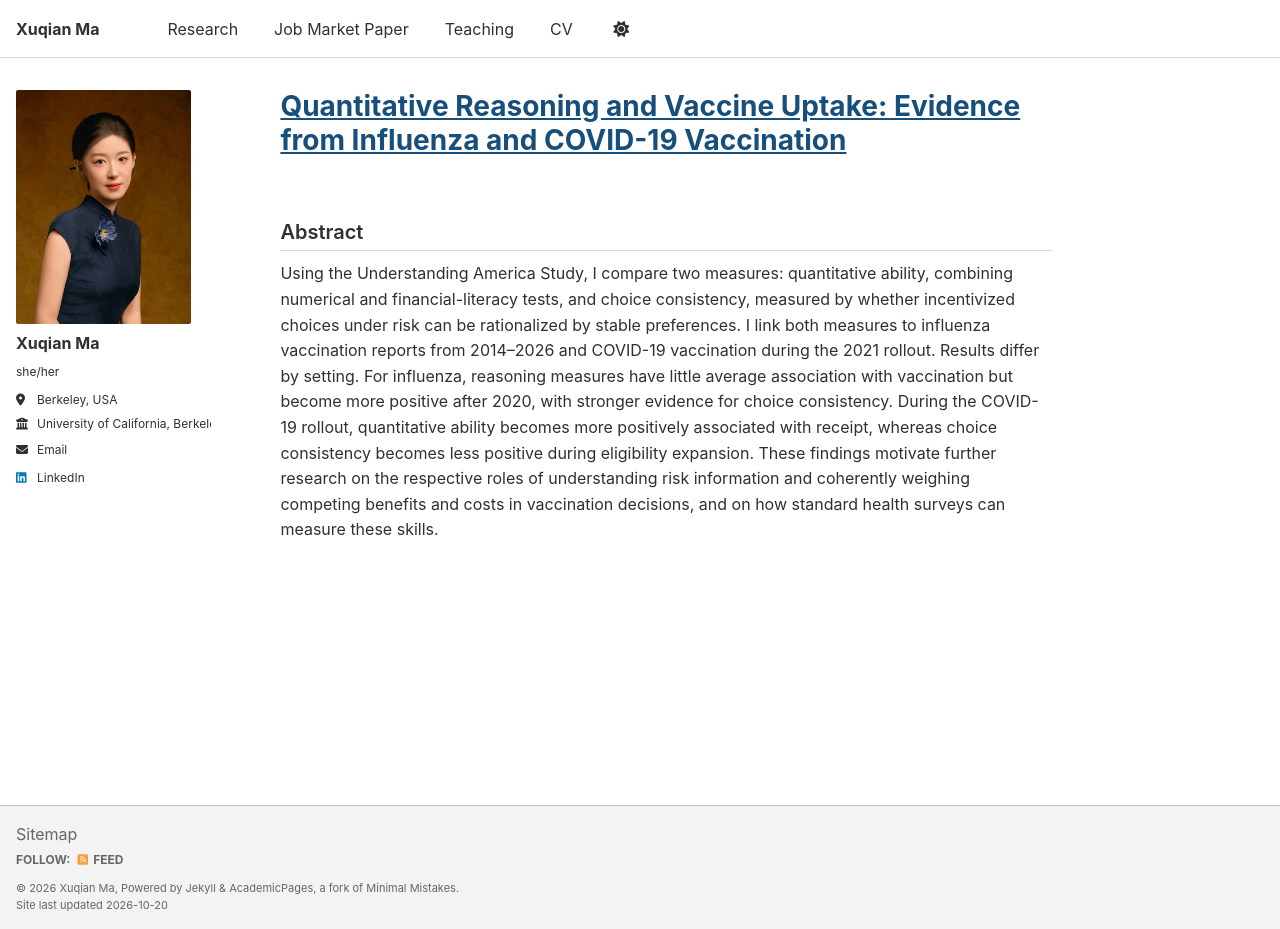
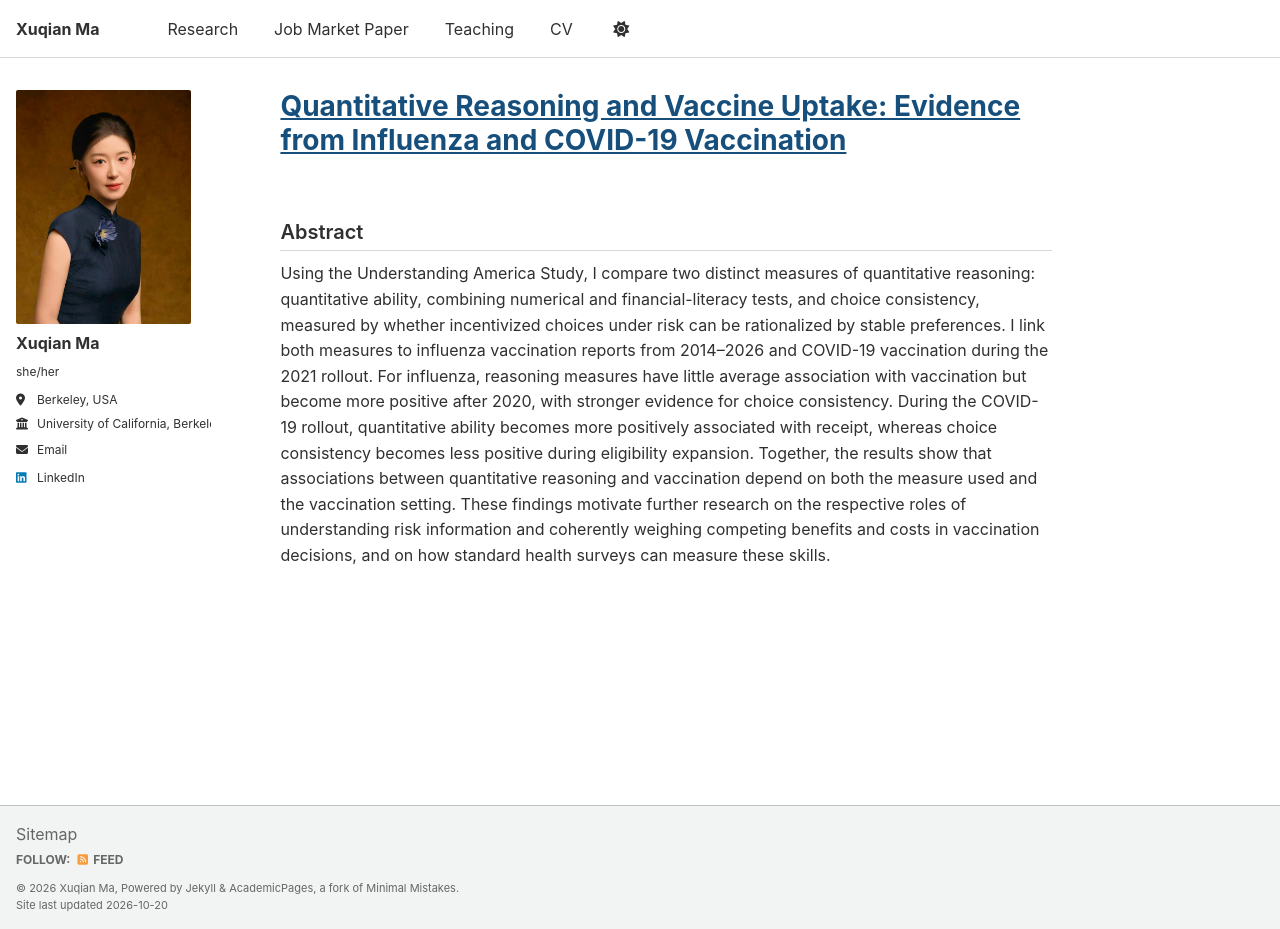
Before and after one commit to xuqianma0718/xuqianma0718.github.io, a Jekyll site: the page built from _publications/economic-rationality-preventive-health.md, in a window 1280 px wide and 929 px high. Built offline with Jekyll 4.4.1, drawn with Linux system fonts in a browser that asks for light colours; a script that is not in the unit is left out.

Commit message:
Update JMP abstract framing

```diff
--- a/_publications/economic-rationality-preventive-health.md
+++ b/_publications/economic-rationality-preventive-health.md
@@ -6,7 +6,7 @@ permalink: /job-market-paper/
 authors: "Xuqian Ma"
 paper_url: "https://drive.google.com/file/d/1JBFgaiin_XU56YyAmNXcrnsnGFxtNzU8/view?usp=sharing"
 abstract: >-
-  Using the Understanding America Study, I compare two measures: quantitative ability, combining numerical and financial-literacy tests, and choice consistency, measured by whether incentivized choices under risk can be rationalized by stable preferences. I link both measures to influenza vaccination reports from 2014–2026 and COVID-19 vaccination during the 2021 rollout. Results differ by setting. For influenza, reasoning measures have little average association with vaccination but become more positive after 2020, with stronger evidence for choice consistency. During the COVID-19 rollout, quantitative ability becomes more positively associated with receipt, whereas choice consistency becomes less positive during eligibility expansion. These findings motivate further research on the respective roles of understanding risk information and coherently weighing competing benefits and costs in vaccination decisions, and on how standard health surveys can measure these skills.
+  Using the Understanding America Study, I compare two distinct measures of quantitative reasoning: quantitative ability, combining numerical and financial-literacy tests, and choice consistency, measured by whether incentivized choices under risk can be rationalized by stable preferences. I link both measures to influenza vaccination reports from 2014–2026 and COVID-19 vaccination during the 2021 rollout. For influenza, reasoning measures have little average association with vaccination but become more positive after 2020, with stronger evidence for choice consistency. During the COVID-19 rollout, quantitative ability becomes more positively associated with receipt, whereas choice consistency becomes less positive during eligibility expansion. Together, the results show that associations between quantitative reasoning and vaccination depend on both the measure used and the vaccination setting. These findings motivate further research on the respective roles of understanding risk information and coherently weighing competing benefits and costs in vaccination decisions, and on how standard health surveys can measure these skills.
 excerpt: ""
 links: '[<a href="https://drive.google.com/file/d/1JBFgaiin_XU56YyAmNXcrnsnGFxtNzU8/view?usp=sharing" target="_blank" rel="noopener">Paper</a>]'
 share: false
```
